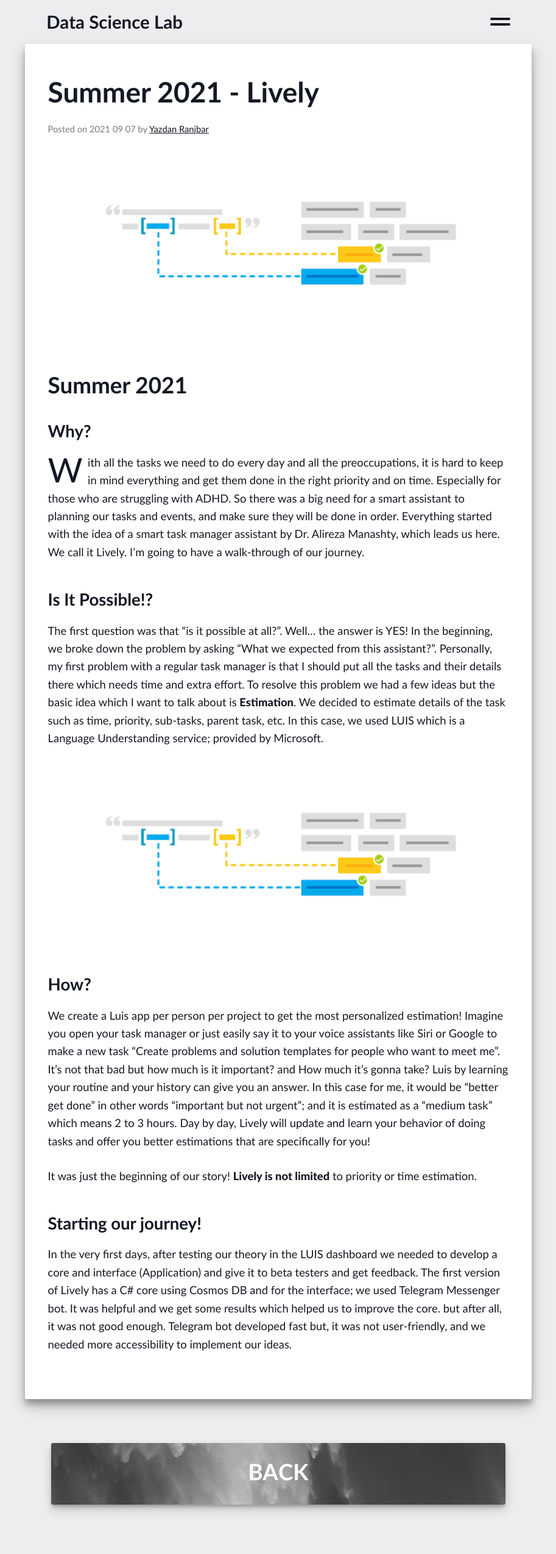
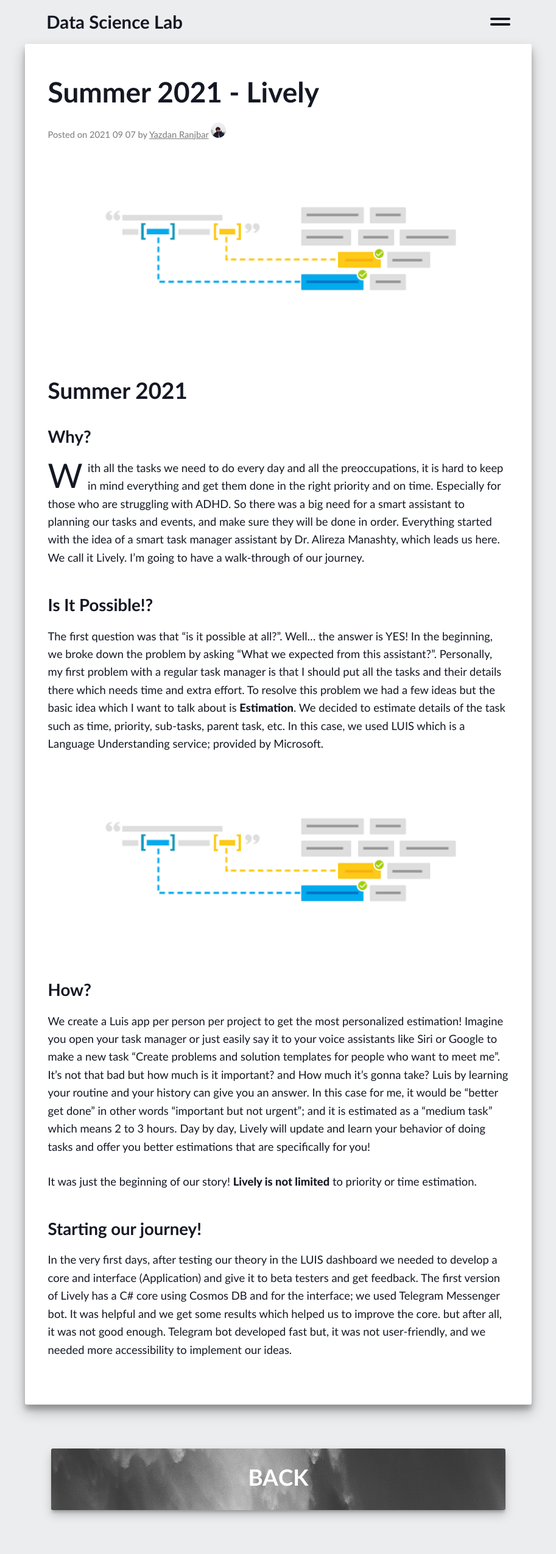
Before and after one commit to UR-DataScience/ur-datascience.github.io, a Jekyll site: the page built from _blog/2021-09-07-summer2021.md, in a window 1280 px wide. Shown: the whole page at 61% size, without its empty margins (183-1096 px from the left). Built offline with Jekyll 4.4.1, drawn with Linux system fonts in a browser that asks for light colours; nearby versions of some CDN libraries.

Commit message:
improve blog data view

```diff
--- a/_includes/blog/post.html
+++ b/_includes/blog/post.html
@@ -3,13 +3,16 @@
         <header class="post-header">
             <h1 class="post-title">{{ page.title }}</h1>
             <p class="post-date">
+
                 Posted on
                 <time datetime="{{ page.page.date }}"> {{ page.date | date:"%Y %m %d" }}</time>
 
                 {% for member in site.members %}
                     {% assign member_username = member.url | replace: "/members/", "" %}
                     {% if page.author == member_username %}
-                        by <a href="{{ member.url }}">{{ member.name }}</a>
+                        by
+                        <a href="{{ member.url }}" style="display: inline;color: inherit">{{ member.name }}</a>
+                        <img src="{{ member.image }}" class="author-photo">
                     {% endif %}
                 {% endfor %}
 
```
Also changed, not shown: assets/blog/css/concated.min.css.
